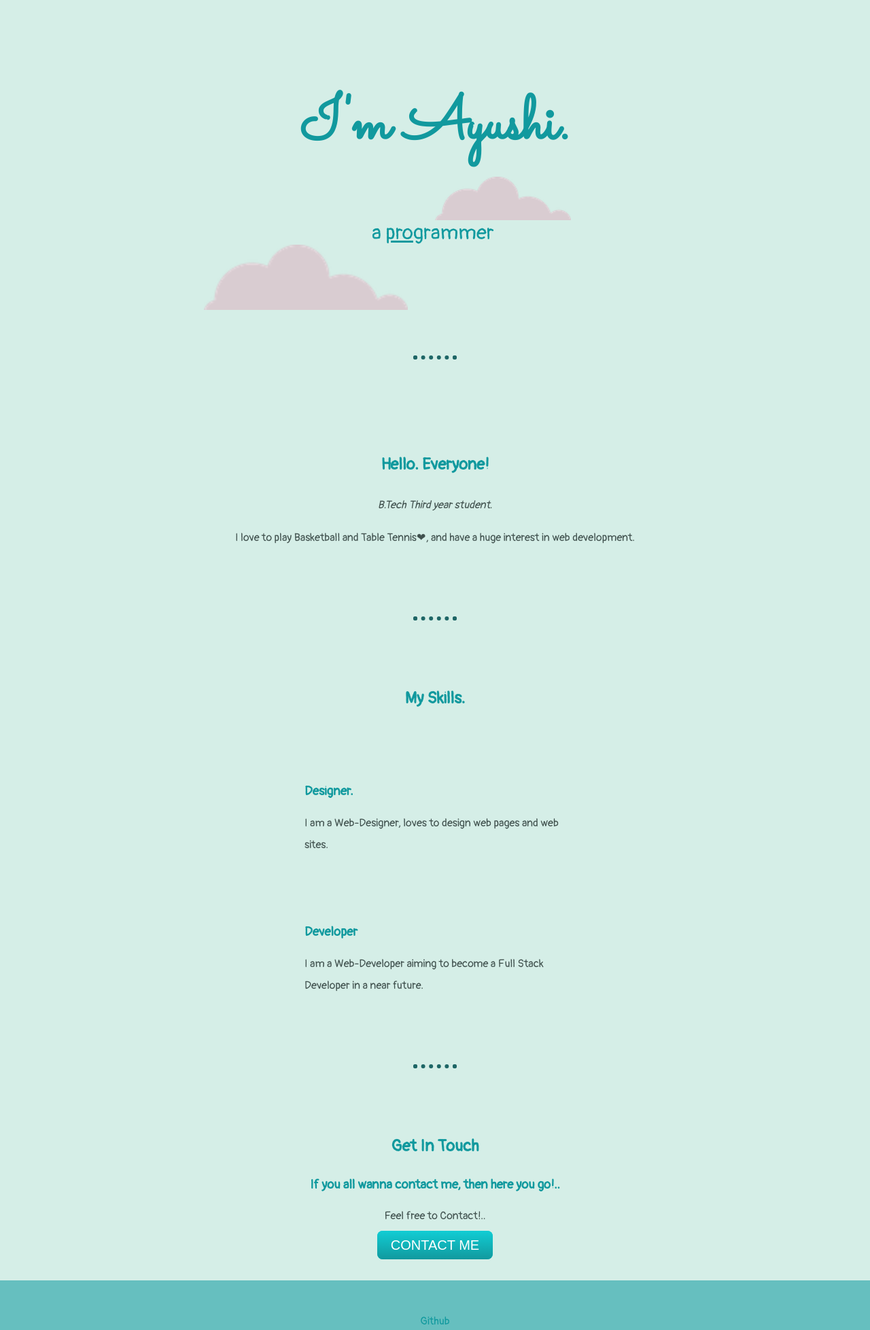
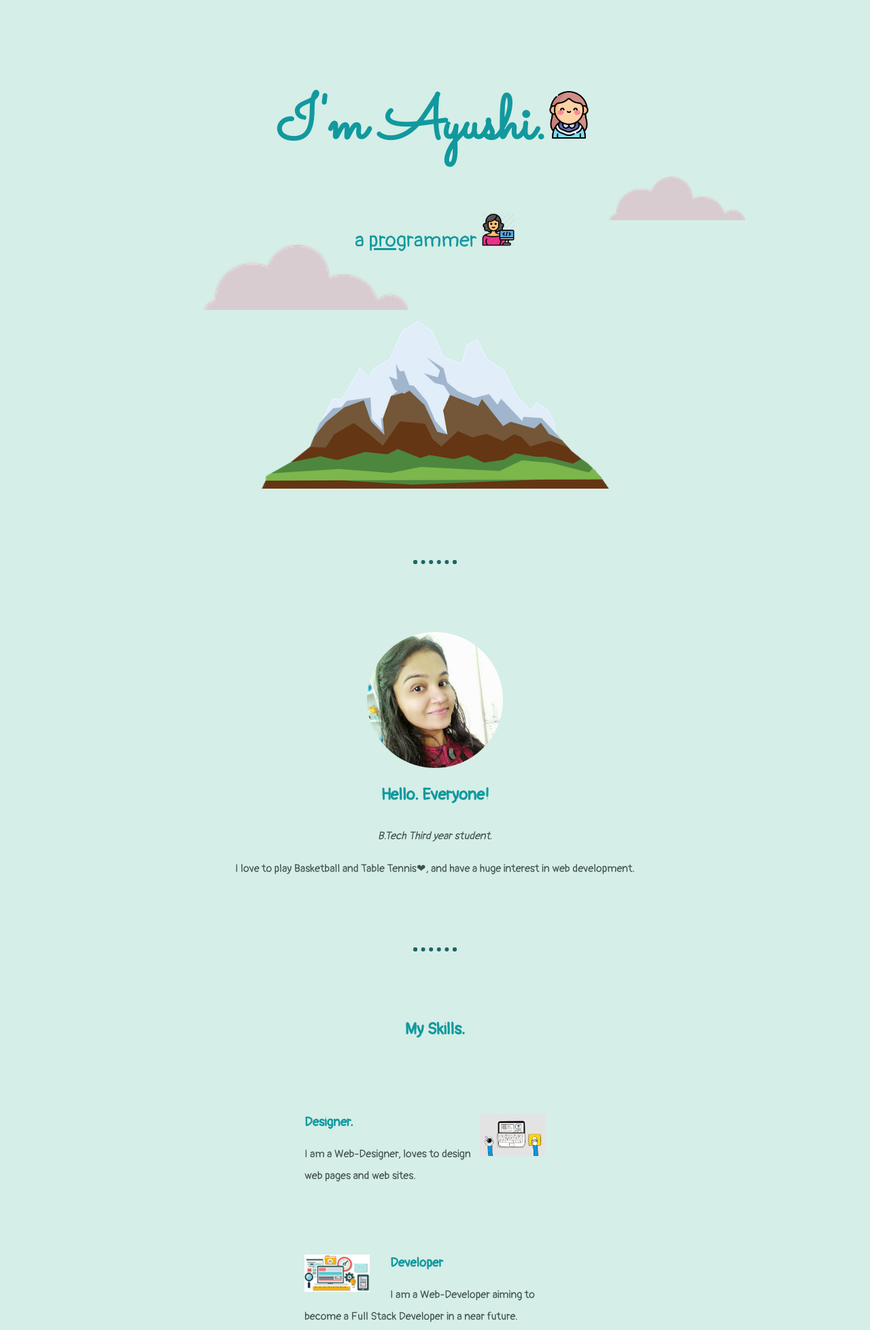
Before and after one commit to ayushi317/cv1, a plain HTML site: page index.html in a window 1280 px wide. Shown: the part 40-1997 px from the top of the page at 68% size. Drawn offline with Linux system fonts and the light colour scheme; files whose address does not match are found by name.

Commit message:
Update index.html

```diff
--- a/index.html
+++ b/index.html
@@ -14,16 +14,16 @@
     <div class="ayu">
         <img width="300px"  class="top-cloud" src="cloud.png" alt="">
 
-    <div><h1>I'm Ayushi.<img width="70px" src="CSS - My site Images/cute.png" alt="">  </h1> </div>
-   <div class="ayu1"> <p>a <span class="pro">pro</span>grammer <img width="50px" src="CSS - My Site Images/programmer.png" alt=""  > </p></div>
-   <img width="40%" src="CSS - My Site Images/mountain.png" alt="">
+    <div><h1>I'm Ayushi.<img width="70px" src="cute.png" alt="">  </h1> </div>
+   <div class="ayu1"> <p>a <span class="pro">pro</span>grammer <img width="50px" src="programmer.png" alt=""  > </p></div>
+   <img width="40%" src="mountain.png" alt="">
     <img class="bottom-cloud"  width="200px" src="CSS - My Site Images/cloud.png" alt="">
     </div>
     <hr>
 
     <div class="middle-container">
         <div class="profile">
-          <img src="CSS - My Site Images/ayushi1.png" width="200px" alt="">
+          <img src="ayushi1.png" width="200px" alt="">
           <h2>Hello. Everyone!</h2>
           <p><em> B.Tech Third year student.</em></p>
           <p>I love to play Basketball and Table Tennis❤, and have a huge interest in web development.</p>
@@ -33,12 +33,12 @@
         <div class="skills">
           <h2>My Skills.</h2>
           <div class="skill-row">
-            <img class="designer" src="CSS - My Site Images/designer.png" alt="">
+            <img class="designer" src="designer.png" alt="">
             <h3> Designer. </h3>
             <p>I am a Web-Designer, loves to design web pages and web sites. </p>
           </div>
           <div class="skill-row">
-            <img class="mom" src="CSS - My Site Images/mom.jfif" alt="">
+            <img class="mom" src="mom.jfif" alt="">
             <h3>Developer</h3>
             <p>I am a Web-Developer aiming to become a Full Stack Developer in a near future.</p>
           </div>
@@ -54,7 +54,7 @@
 
 
       <div class="bottom-container">
-        <a class="footer-link" href="https://ayushi317,github.io/cv/">Github</a>
+        <a class="footer-link" href="https://ayushi317github.io/cv/">Github</a>
 
        <div class="pre"> <p>Email: rastogiayushi40@gmail.com</p></div>
 
```
